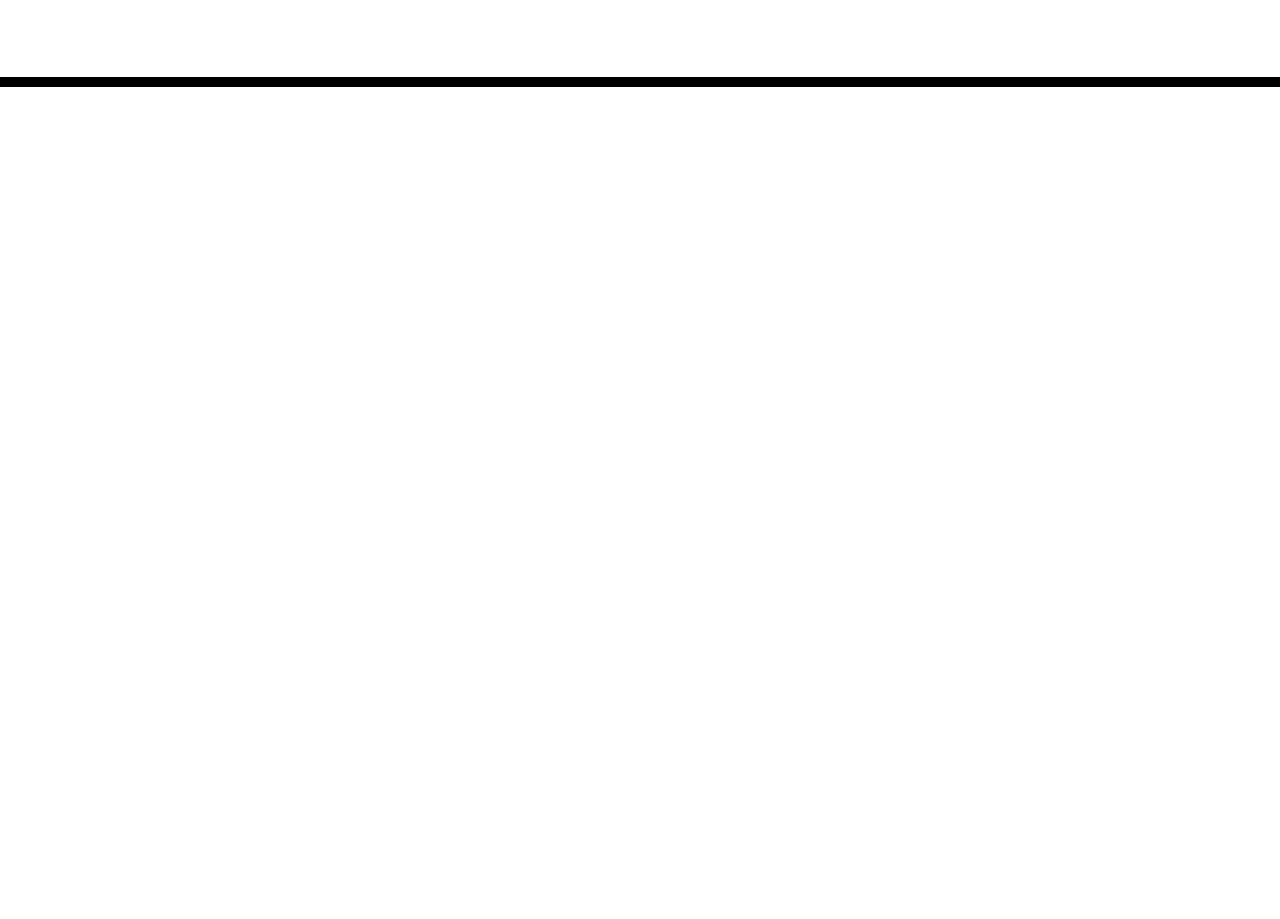
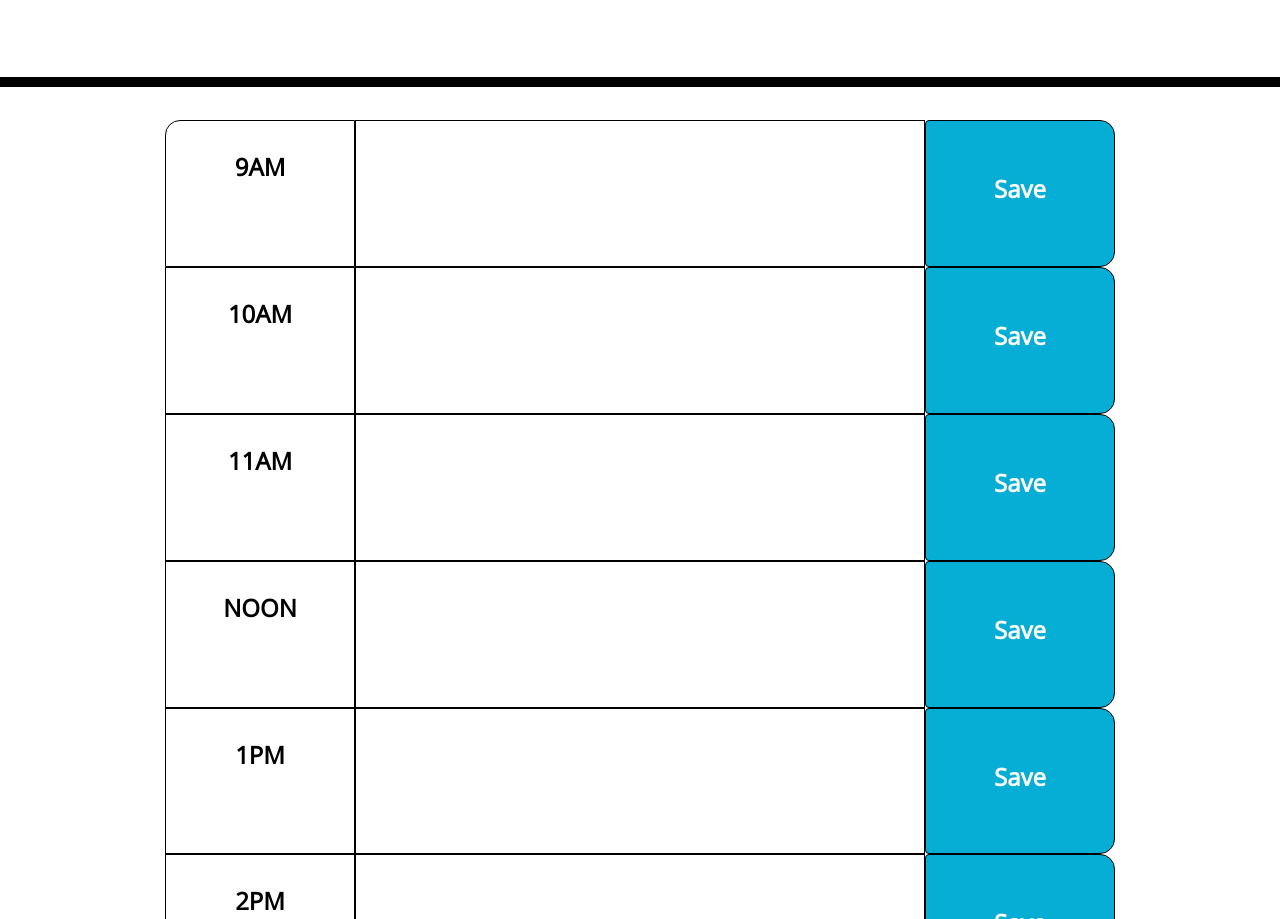
Before and after one commit to robertharris95/Homework-5, a plain HTML site: page index.html in a window 1280 px wide. Shown: the part 181-1100 px from the top of the page. Before the commit the page ends 800 px from the top, so only its background shows below. Drawn offline with nearby package versions, Linux system fonts and the light colour scheme.

Commit message:
Added the general shape of the scheduler

```diff
--- a/index.html
+++ b/index.html
@@ -30,6 +30,110 @@
     </header>
     <div class="container">
       <!-- Timeblocks go here -->
+      <div class ="row time-block">
+
+        <!-- 9AM Row  -->
+          <div class = "col-md-2 offset-md-1 hour firsthour ">
+              <h4> <b>9AM</b> </h4>
+          </div>
+
+          <div class = "col-md-6 description ">
+
+          </div>
+
+          <button type="button" class=" col-md-2 btn btn-primary btn-block saveBtn">
+            <h4> <b>Save</b> </h4>
+          </button>
+
+          <!-- 10AM Row  -->
+            <div class = "col-md-2 offset-md-1 hour  ">
+                <h4> <b>10AM</b> </h4>
+            </div>
+
+            <div class = "col-md-6 description ">
+
+            </div>
+
+            <button type="button" class=" col-md-2 btn btn-primary btn-block saveBtn">
+              <h4> <b>Save</b> </h4>
+            </button>
+          <!-- 11AM Row  -->
+          <div class = "col-md-2 offset-md-1 hour ">
+            <h4> <b>11AM</b> </h4>
+          </div>
+
+          <div class = "col-md-6 description ">
+
+          </div>
+
+          <button type="button" class=" col-md-2 btn btn-primary btn-block saveBtn">
+            <h4> <b>Save</b> </h4>
+          </button>
+
+          <!-- NOON Row  -->
+          <div class = "col-md-2 offset-md-1 hour  ">
+              <h4> <b>NOON</b> </h4>
+          </div>
+
+          <div class = "col-md-6 description ">
+
+          </div>
+
+          <button type="button" class=" col-md-2 btn btn-primary btn-block saveBtn">
+            <h4> <b>Save</b> </h4>
+          </button>
+        <!-- 1PM Row  -->
+          <div class = "col-md-2 offset-md-1 hour  ">
+              <h4> <b>1PM</b> </h4>
+          </div>
+
+          <div class = "col-md-6 description ">
+
+          </div>
+
+          <button type="button" class=" col-md-2 btn btn-primary btn-block saveBtn">
+            <h4> <b>Save</b> </h4>
+          </button>
+
+        <!-- 2PM Row  -->
+          <div class = "col-md-2 offset-md-1 hour  ">
+              <h4> <b>2PM</b> </h4>
+          </div>
+
+          <div class = "col-md-6 description ">
+
+          </div>
+
+          <button type="button" class=" col-md-2 btn btn-primary btn-block saveBtn">
+            <h4> <b>Save</b> </h4>
+          </button>
+        <!-- 3M Row  -->
+          <div class = "col-md-2 offset-md-1 hour ">
+          <h4> <b>PM</b> </h4>
+          </div>
+
+          <div class = "col-md-6 description ">
+
+          </div>
+
+          <button type="button" class=" col-md-2 btn btn-primary btn-block saveBtn">
+          <h4> <b>Save</b> </h4>
+          </button>
+
+        <!-- 4 PM Row  -->
+          <div class = "col-md-2 offset-md-1 hour finalhour ">
+              <h4> <b>4PM</b> </h4>
+          </div>
+
+          <div class = "col-md-6 description ">
+
+          </div>
+
+          <button type="button" class=" col-md-2 btn btn-primary btn-block saveBtn">
+            <h4> <b>Save</b> </h4>
+          </button>
+
+      </div>
     </div>
 
     <script src="https://code.jquery.com/jquery-3.4.1.min.js"></script>
--- a/style.css
+++ b/style.css
@@ -23,6 +23,7 @@ textarea{
 
 .description{
   white-space: pre-wrap;
+  border: 1px solid black;
 }
 
 .time-block{
@@ -40,6 +41,16 @@ textarea{
   background-color: #ffffff;
   color: #000000;
   border-top: 1px dashed #000000;
+  border: 1px solid black;
+  text-align: center;
+}
+
+.firsthour{
+  border-top-left-radius: 15px;
+}
+
+.finalhour{
+  border-bottom-left-radius: 15px;
 }
 
 .past {
@@ -63,6 +74,9 @@ textarea{
   border-bottom-right-radius: 15px;
   background-color: #06AED5;
   color: white;
+  border: 1px solid black;
+  text-align: center;
+
 }
 
 .saveBtn i:hover {
```
Also changed, not shown: Assets/script.js (added).
